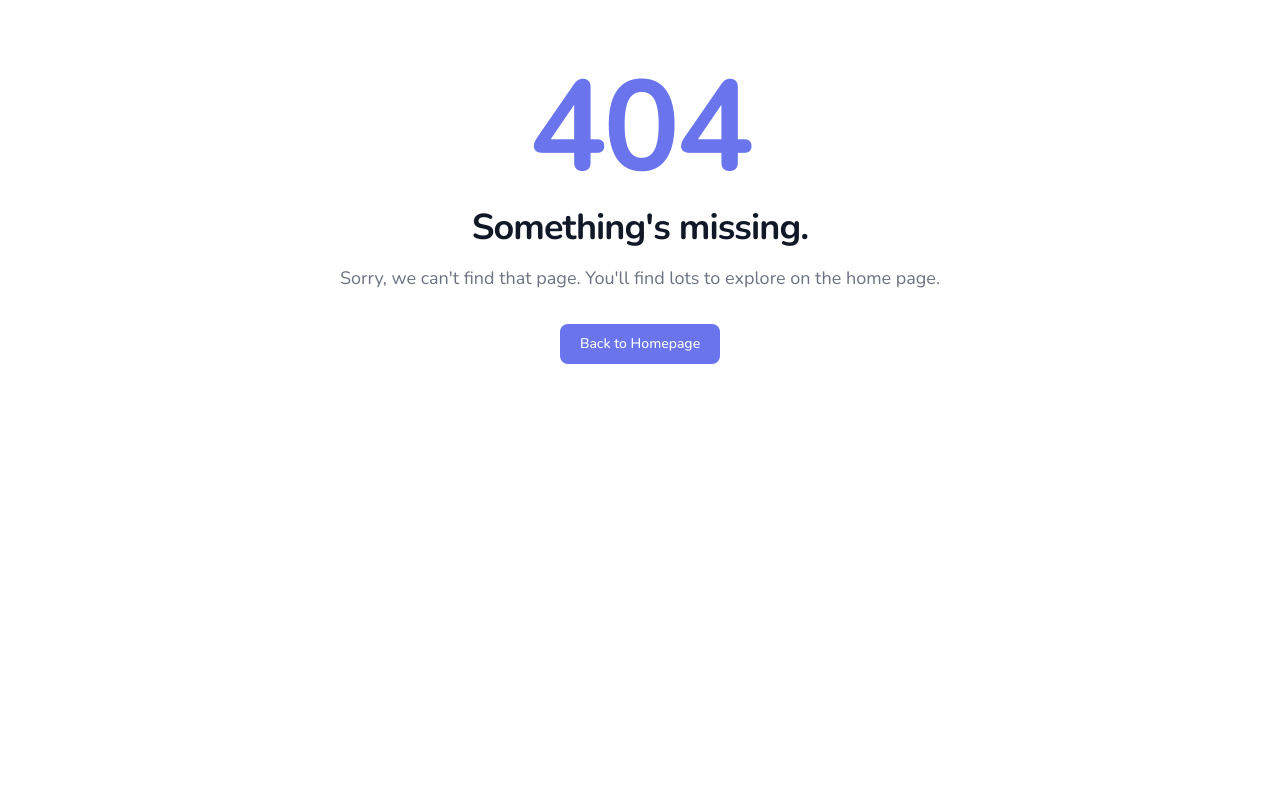
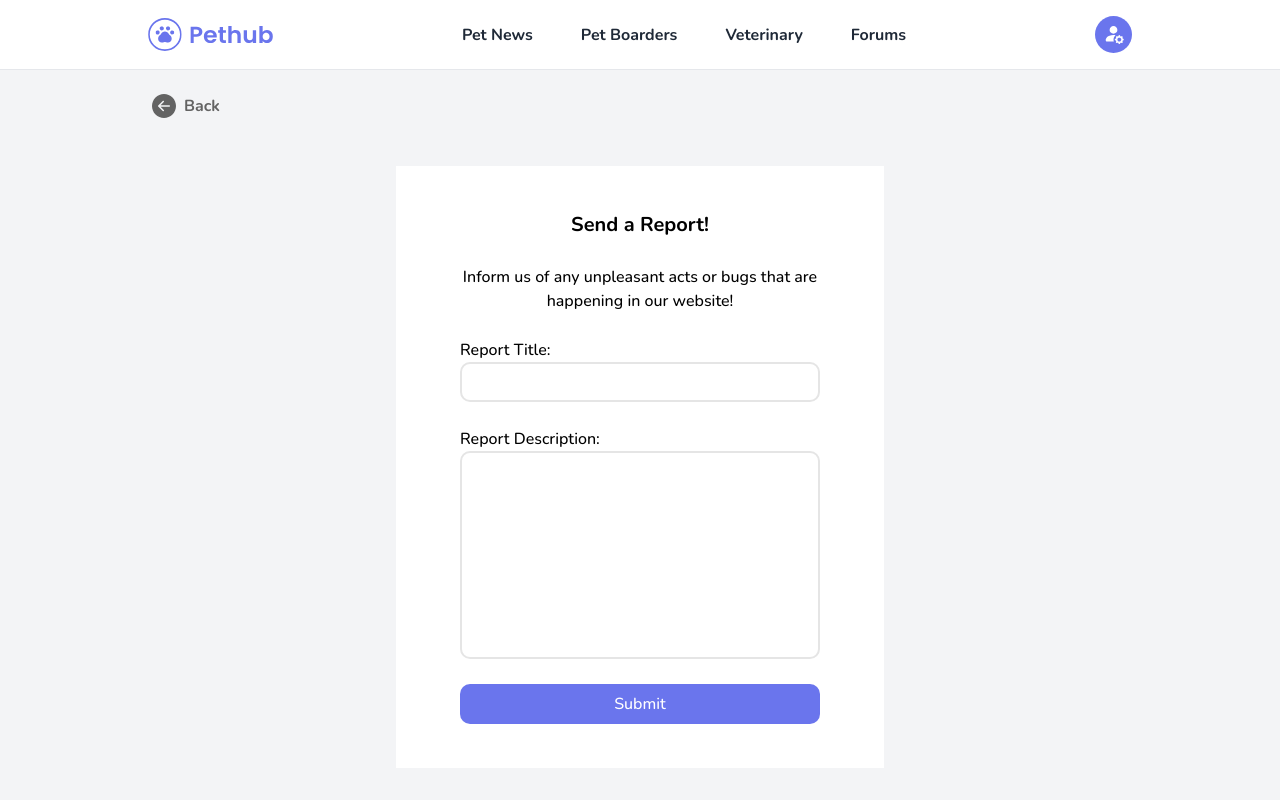
Before and after one commit to Cwjiee/pethub-frontend, a Next.js app: page /report in a window 1280 px wide. Before the commit this address had no page. Shown: the top 800 px of the page. Built offline with nearby package versions, Linux system fonts and the light colour scheme.

Commit message:
feat: add report page

```diff
--- a/src/components/atoms/BackButton.jsx
+++ b/src/components/atoms/BackButton.jsx
@@ -2,11 +2,11 @@ import BackButtonIcon from "../../../public/svg/BackButton.svg"
 import { useRouter } from "next/router"
 import Image from "next/image"
 
-export default function BackButton({ route }) {
+export default function BackButton() {
   const router = useRouter()
 
   const handleBack = () => {
-    router.push(route)
+    router.back()
   }
 
   return (
--- a/src/components/organisms/Footer.jsx
+++ b/src/components/organisms/Footer.jsx
@@ -51,6 +51,9 @@ export default function Footer() {
 					<li>
 					    <a href="#" className="hover:underline">Terms &amp; Conditions</a>
 					</li>
+					<li>
+					    <Link href="/report" className="hover:underline">Report</Link>
+					</li>
 				    </ul>
 				</div>
 			    </div>
--- a/src/pages/news/[id].jsx
+++ b/src/pages/news/[id].jsx
@@ -4,13 +4,11 @@ import BackButton from "@/components/atoms/BackButton";
 import NewsPlaceholder from "../../../public/png/NewsPlaceholder.png";
 
 export default function NewsPage() {
-  const route = "/news"
-
   return (
     <>
       <Navbar title={false}>Pet News</Navbar>
       <div className="w-[80%] m-auto pt-6 px-6">
-        <BackButton route={route} />
+        <BackButton/>
         <div className="mt-7 flex flex-row gap-12 w-full">
           <Image height={470} width={427} src={NewsPlaceholder} alt="news-image"/>
           <div className="flex flex-col w-[65%]">
--- a/src/pages/news/create.jsx
+++ b/src/pages/news/create.jsx
@@ -4,7 +4,6 @@ import { useRouter } from "next/router";
 import { useState } from "react";
 
 export default function CreateNews() {
-        const route = "/news"
         const router = useRouter()
         const [name, setName] = useState("")
         const [description, setDescription] = useState("")
@@ -15,7 +14,7 @@ export default function CreateNews() {
               <>
                 <Navbar title={false}>Pet News</Navbar>
                   <div className="w-[80%] m-auto pt-6 px-6">
-                    <BackButton route={route} />
+                    <BackButton/>
                   </div>
                   <div className="w-[80%] sm:w-[40%] mt-12 m-auto py-11 px-16 bg-white">
                     <div className="flex flex-col justify-between gap-[25px]">
--- /dev/null
+++ b/src/pages/report.jsx
@@ -0,0 +1,41 @@
+import BackButton from "@/components/atoms/BackButton"
+import Navbar from "@/components/organisms/Navbar"
+import { useState } from "react"
+
+export default function Report() {
+  const [title, setTitle] = useState("")
+  const [description, setDescription] = useState("")
+
+  return (
+    <>
+      <Navbar></Navbar>
+      <div className="w-[80%] m-auto pt-6 px-6">
+        <BackButton/>
+        <div className="w-[80%] sm:w-[50%] mt-12 m-auto py-11 px-16 bg-white">
+          <div className="flex flex-col justify-between gap-[25px]">
+            <div className="font-bold leading-normal text-center text-[20px]">Send a Report!</div>
+            <div className="font-normal leading-normal text-[16px] text-center">Inform us of any unpleasant acts or bugs that are happening in our website!</div>
+            <div>
+              <div>Report Title:</div>
+              <input
+                onChange={(e) => setTitle(e.target.value)}
+                className="w-full h-10 rounded-[10px] border-2 border-neutral-200 px-8 p-2 placeholder:text-md outline-neutral-500"
+              />
+            </div>
+            <div>
+              <div>Report Description:</div>
+              <input
+                onChange={(e) => setDescription(e.target.value)}
+                className="w-full rounded-[10px] border-2 border-neutral-200 px-8 p-2 placeholder:text-md outline-neutral-500 h-52"
+              />
+            </div>
+            <input
+              type="submit"
+              className="w-full h-10 rounded-[10px] bg-primary-500 hover:bg-primary-600 active:bg-primary-700 text-white cursor-pointer"
+            />
+          </div>
+        </div>
+      </div>
+    </>
+  )
+}
--- a/src/pages/veterinary/[id]/book.jsx
+++ b/src/pages/veterinary/[id]/book.jsx
@@ -3,7 +3,6 @@ import BackButton from "@/components/atoms/BackButton"
 import { v4 } from "uuid"
 
 export default function Book() {
-  const route = "/veterinary"
   const pets = [
     "Pet A",
     "Pet B",
@@ -14,7 +13,7 @@ export default function Book() {
     <>
       <Navbar title={false}>Veterinary</Navbar>
       <div className="w-[80%] m-auto pt-6 px-6">
-        <BackButton route={route} />
+        <BackButton/>
       </div>
       <div className="w-[35%] mt-12 m-auto py-11 px-24 bg-white">
         <div className="flex flex-col gap-16">
```
